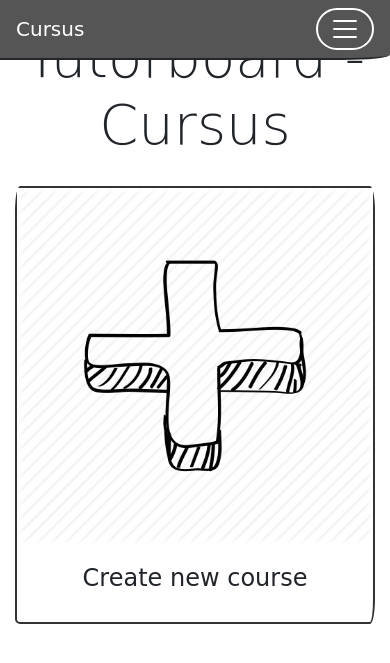
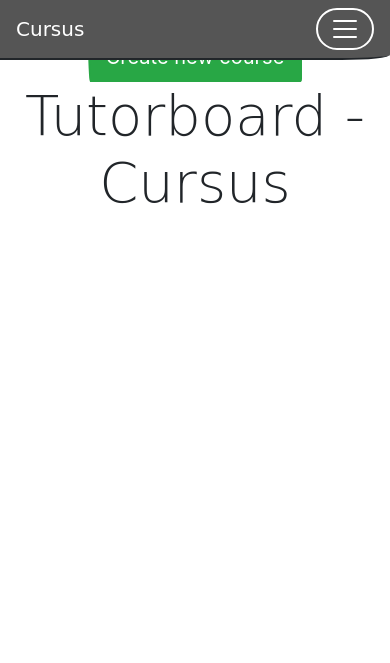
Before and after one commit to alena-kono/cursus, a Flask app: page /tutorboard/ in a window 390 px wide. Shown: the top 663 px of the page. Run offline with Flask 2, Linux system fonts and the light colour scheme; the visitor is signed in with stand-in values (Sample User, id 1); data comes from the database, SQL or seed files in the repository; data that the repository does not hold is empty; some libraries are stand-ins or nearby versions; some web fonts are replaced.

Commit message:
Move 'create button' to top left

```diff
--- a/cursus_app/templates/tutorboard/index.html
+++ b/cursus_app/templates/tutorboard/index.html
@@ -4,7 +4,10 @@
 <section>
     <div class="container text-center py-1">
         <div class="row mt-lg-3">
-            <div class="col">
+            <div class="col-md-3 mt-2">
+                <a class="btn btn-success btn-lg" href="{{ url_for('tutorboard.create_course') }}">Create new course</a>
+            </div>
+            <div class="col-md-6">
                 <h1 class="display-4">{{ page_title }}</h1>
             </div>
         </div>
@@ -46,17 +49,6 @@
                 </div>
             </div>
             {% endfor %}
-            <div class="col-md-3">
-                <div class="card md-light mb-3 text-center">
-                    <img src="{{ url_for('static', filename='images/tutorboard-plus.jpg') }}" class="card-img-fluid" alt="img">
-                        <div class="card-img-top">
-                            <div class="card-body">
-                                <h4 class="text">Create new course</h4>
-                                <a href="{{ url_for('tutorboard.create_course') }}" class="stretched-link"></a>
-                        </div>
-                    </div>
-                </div>
-            </div>
         </div>
     </div>
 </div>
```
